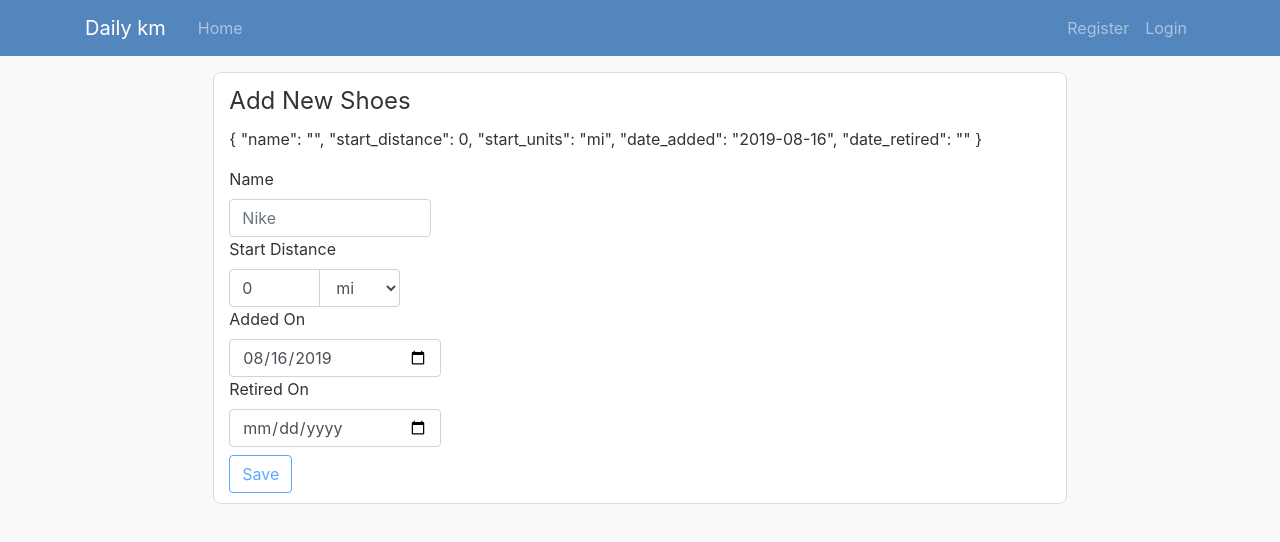
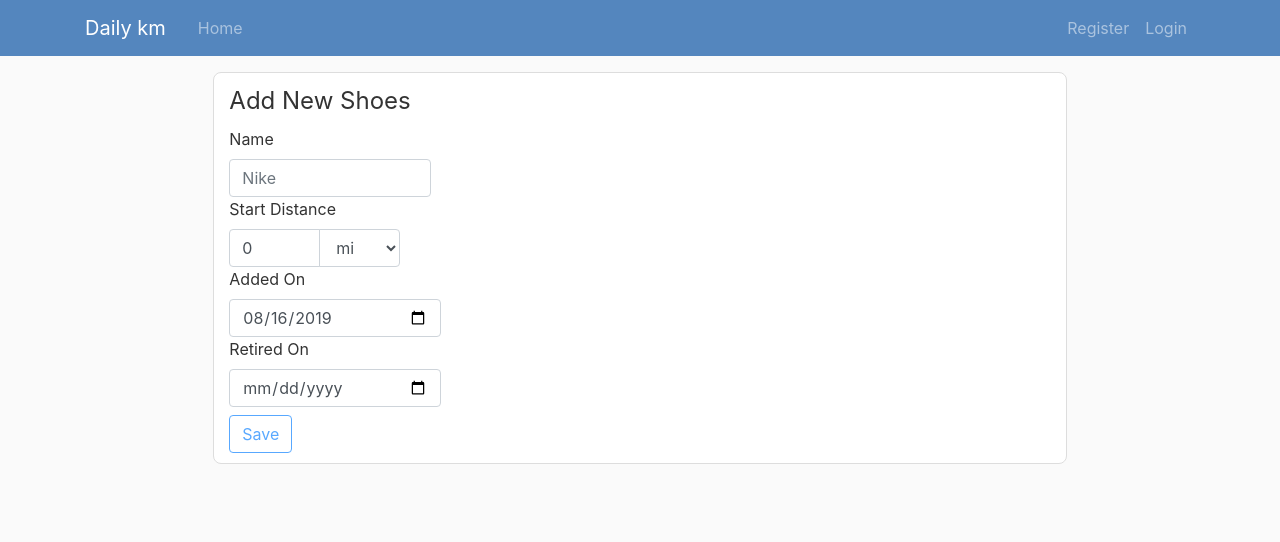
Before and after one commit to Hall-Erik/Daily-Kilometer, an Angular app in the folder ng-frontend/: page /gear/new in a window 1280 px wide. Shown: the top 542 px of the page. Built offline with nearby package versions, Linux system fonts and the light colour scheme; no server answers.

Commit message:
don't ask

```diff
--- a/ng-frontend/src/app/gear/gear-form/gear-form.component.html
+++ b/ng-frontend/src/app/gear/gear-form/gear-form.component.html
@@ -1,4 +1,3 @@
-<p>{{gearForm.value | json}}</p>
 <form [formGroup]="gearForm" (ngSubmit)="onSubmit()">
   <div class="form-row">
     <div class="col">
```
